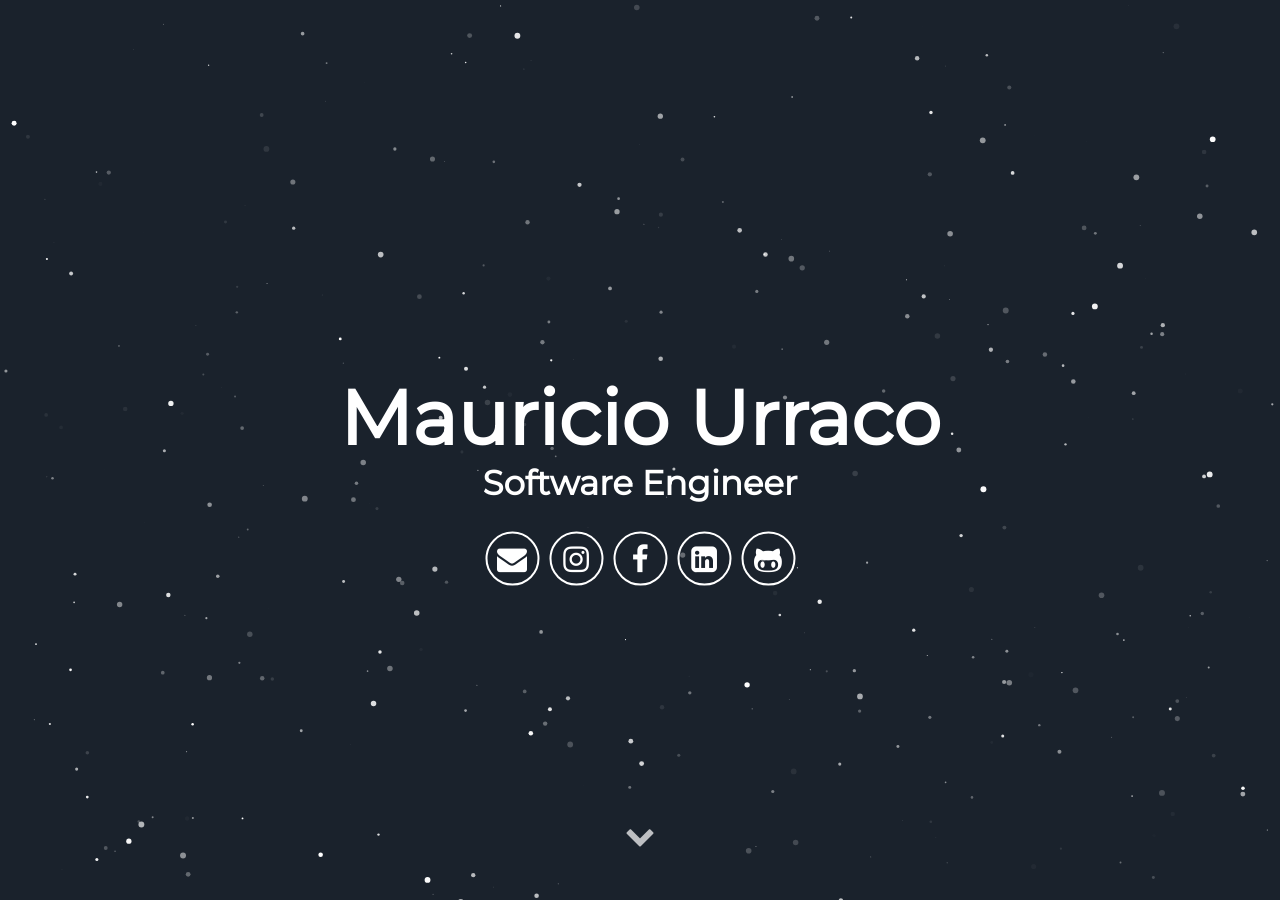
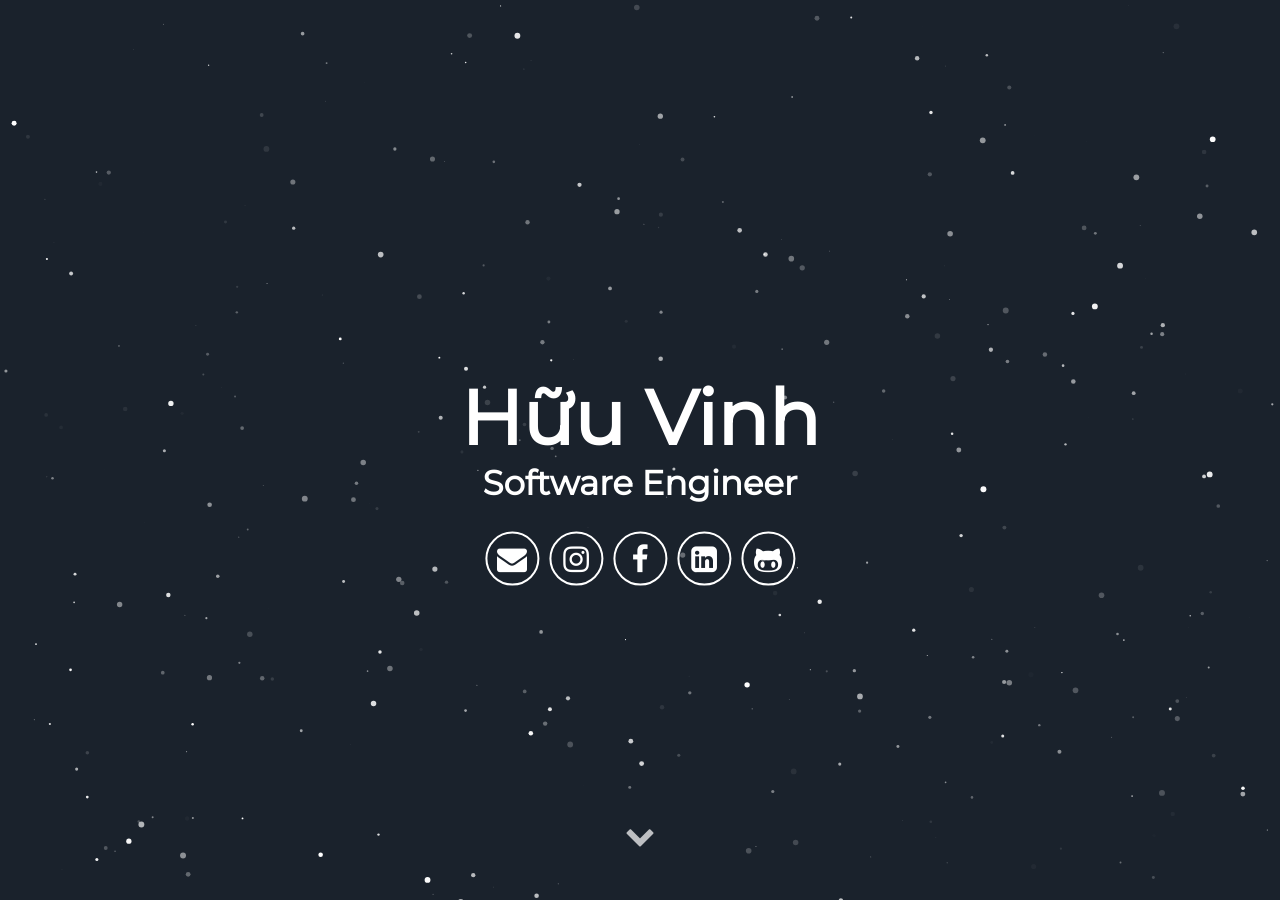
Before and after one commit to huuvinhtv/tvplay, a Jekyll site: the page built from index.html, in a window 1280 px wide and 900 px high. Built offline with Jekyll 4.4.1, drawn with Linux system fonts in a browser that asks for light colours; some web fonts are replaced.

Commit message:
Update _config.yml

```diff
--- a/_config.yml
+++ b/_config.yml
@@ -1,11 +1,11 @@
 # Site settings
-title: Mauricio Urraco
+title: Hữu Vinh
 description: Jekyll Theme Minimal Resume
 # baseurl: "" # the subpath of your site, e.g. /blog
 # url: "localhost:3000" # the base hostname & protocol for your site e.g. http://willianjusten.com.br
 
 # User settings
-username: Mauricio Urraco
+username: Hữu Vinh
 user_description: I\'m a nomad Software Engineer, always searching for the next challenge; no task is too scary nor too difficult. Lately I have been immersed in the <b>crypto-world</b> working for Radix, a London based startup trying to create the next massive scalable DLT. I'm one of the two guys behind all the JS related stuff.
 user_title: Software Engineer
 email: mauriurraco@gmail.com
```
